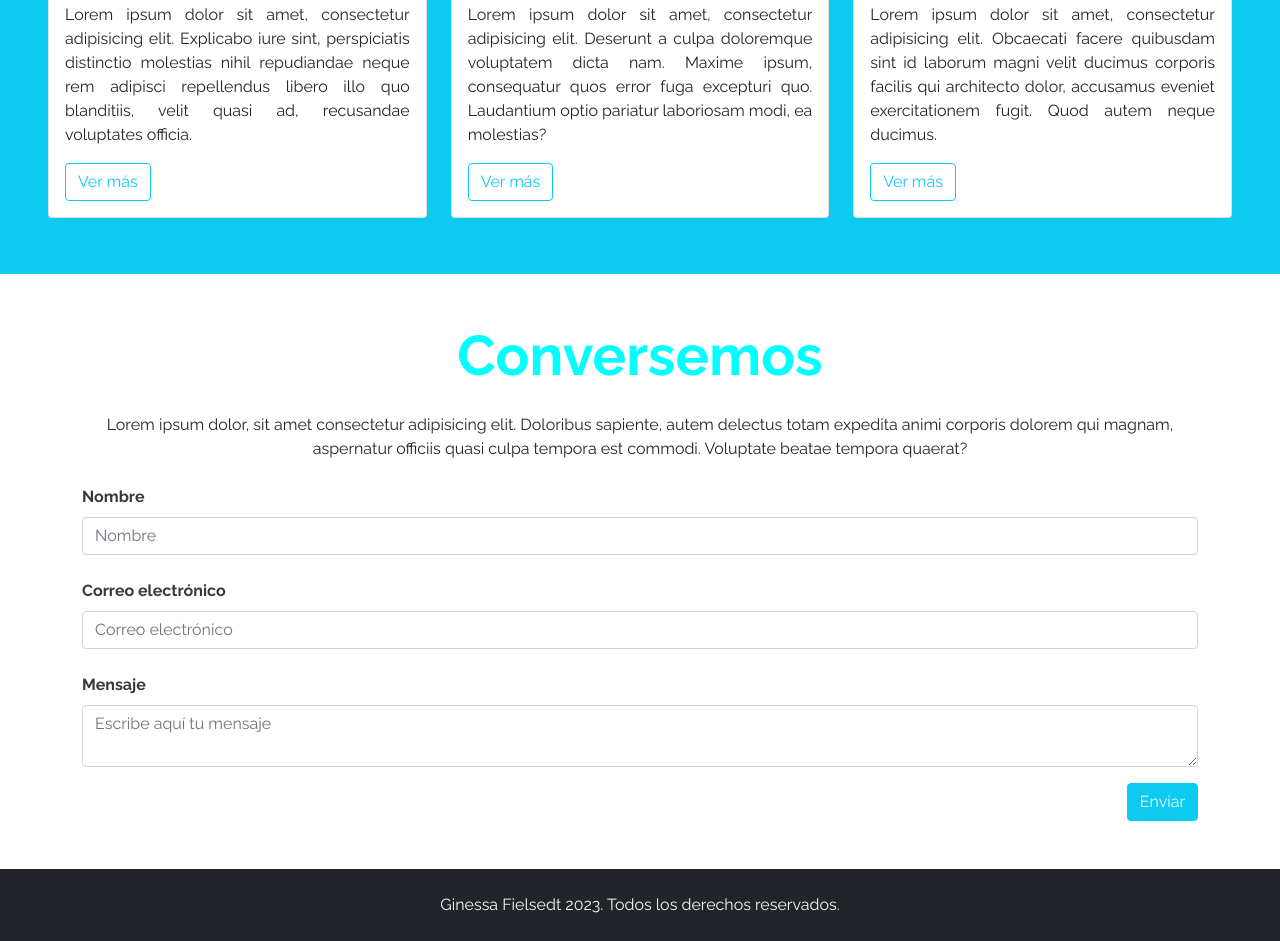
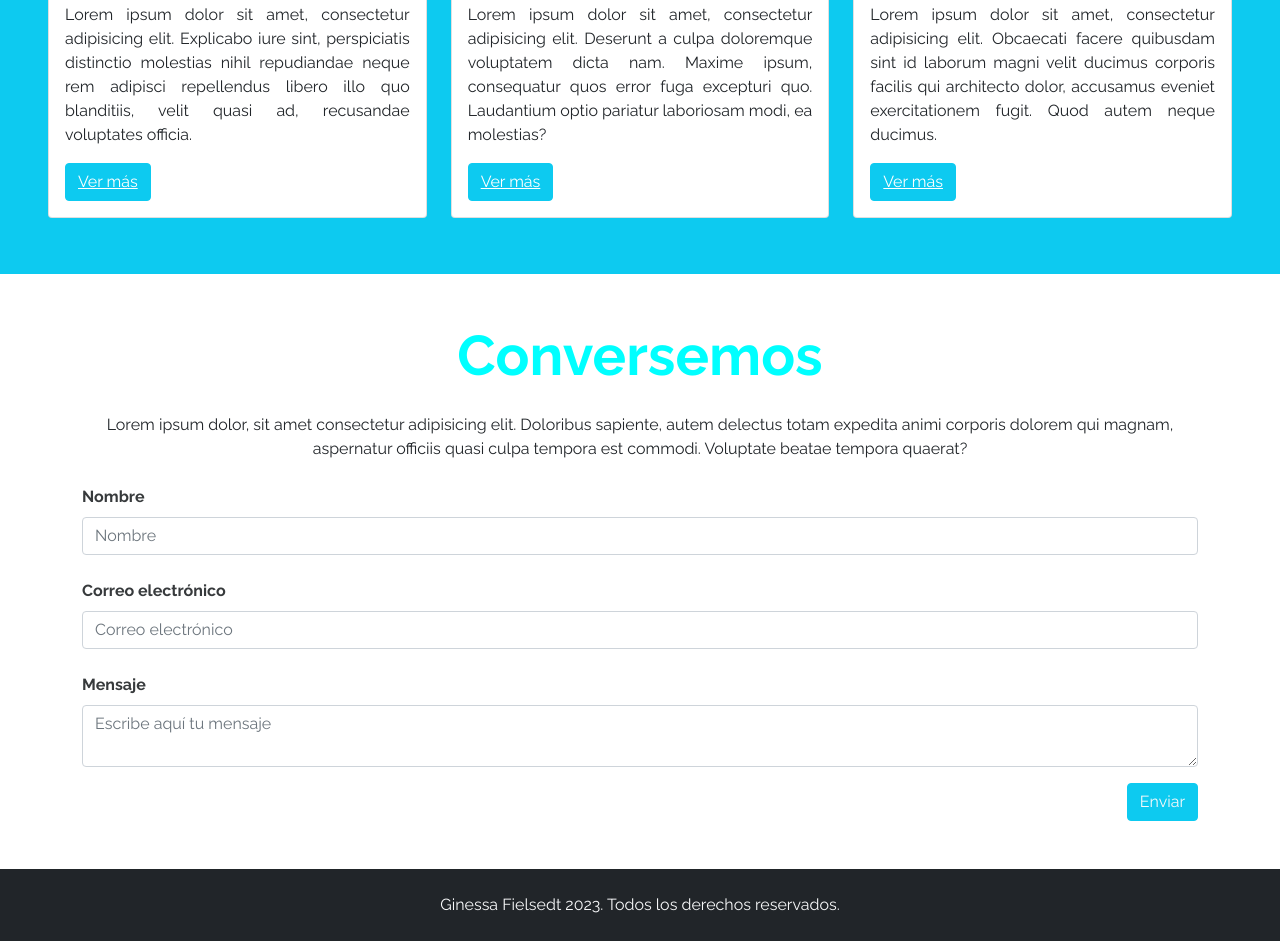
Before and after one commit to gfielstedt/gfielstedt.github.io, a plain HTML site: page index.html in a window 1280 px wide. Shown: the part 1754-2695 px from the top of the page. Drawn offline with nearby package versions, Linux system fonts and the light colour scheme.

Commit message:
link a proyect

```diff
--- a/index.html
+++ b/index.html
@@ -130,8 +130,8 @@
                             repudiandae neque rem adipisci repellendus libero illo quo
                             blanditiis, velit quasi ad, recusandae voluptates officia.
                         </p>
-                        <button type="button" class="btn btn-outline-info">
-                            Ver más
+                        <button type="button" class="btn btn-info">
+                            <a href="https://gfielstedt.github.io/DEV002-cipher/">Ver más</a>
                         </button>
                     </div>
                 </div>
@@ -147,8 +147,8 @@
                             consequatur quos error fuga excepturi quo. Laudantium optio
                             pariatur laboriosam modi, ea molestias?
                         </p>
-                        <button type="button" class="btn btn-outline-info">
-                            Ver más
+                        <button type="button" class="btn btn-info">
+                            <a href="https://gfielstedt.github.io/DEV002-data-lovers/">Ver más</a>
                         </button>
                     </div>
                 </div>
@@ -164,8 +164,8 @@
                             corporis facilis qui architecto dolor, accusamus eveniet
                             exercitationem fugit. Quod autem neque ducimus.
                         </p>
-                        <button type="button" class="btn btn-outline-info">
-                            Ver más
+                        <button type="button" class="btn btn-info">
+                            <a href="https://tourmaline-marshmallow-89b890.netlify.app/">Ver más</a>
                         </button>
                     </div>
                 </div>
```
